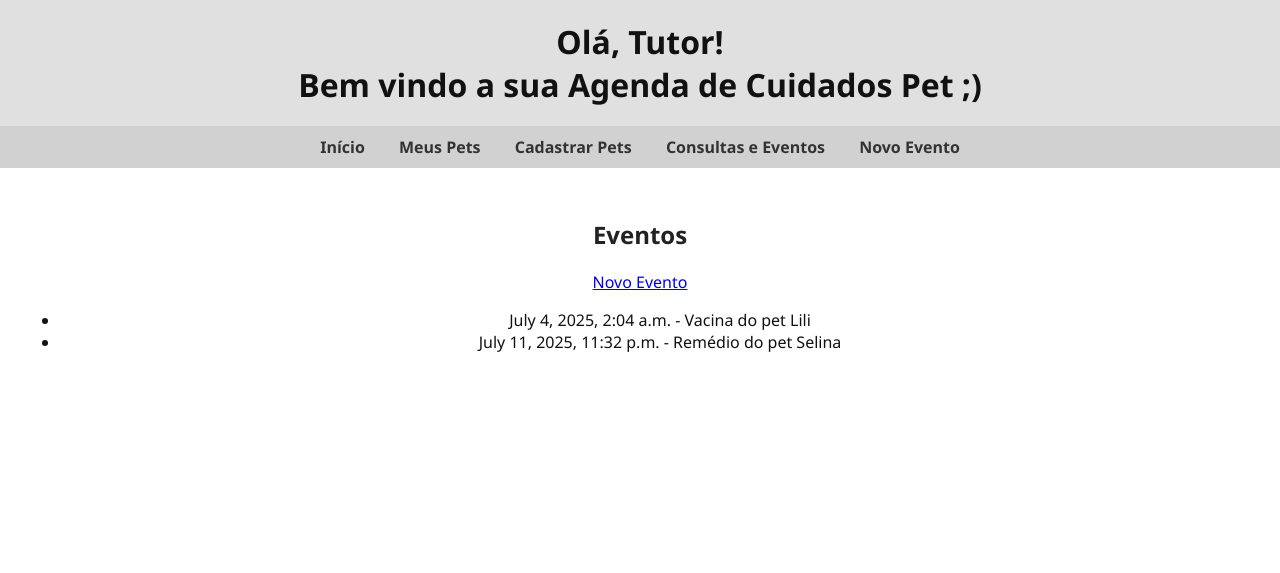
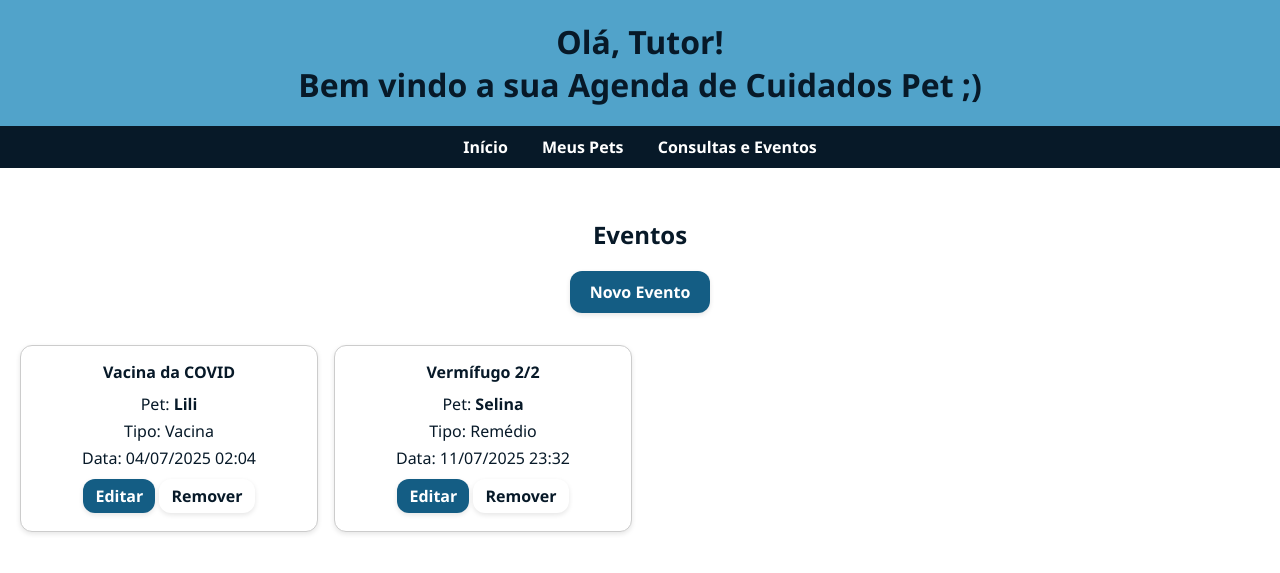
Before and after one commit to fefmatioli/agenda-cuidados-pets, a Django app: page /eventos/ in a window 1280 px wide. Shown: the top 573 px of the page. Run offline with Django 5.2, Linux system fonts and the light colour scheme; data comes from the database, SQL or seed files in the repository; both versions use the stored data as it was after the commit.

Commit message:
Alteração na exibição dos eventos, pets e troca da paleta do site

```diff
--- a/agenda/models.py
+++ b/agenda/models.py
@@ -17,9 +17,10 @@ class Evento(models.Model):
         ('remedio', 'Remédio'),
     ]
 
+    nome = models.CharField(max_length=100, blank=True)
     pet = models.ForeignKey(Pet, on_delete=models.CASCADE, related_name='eventos')
     tipo = models.CharField(max_length=20, choices=TIPOS)
     data = models.DateTimeField()
 
     def __str__(self):
-        return f'{self.get_tipo_display()} - {self.pet.nome} ({self.data})'
+        return f'{self.nome} - {self.get_tipo_display()} - {self.pet.nome} ({self.data})'
--- a/agenda/static/css/estilo.css
+++ b/agenda/static/css/estilo.css
@@ -3,11 +3,11 @@ body {
     margin: 0;
     padding: 0;
     background-color: #ffffff;
-    color: #111;
+    color: #071928;
 }
 
 header {
-    background-color: #e0e0e0;
+    background-color: #51a3ca;
     padding: 20px;
     text-align: center;
 }
@@ -18,7 +18,7 @@ header h1 {
 }
 
 nav {
-    background-color: #d1d1d1;
+    background-color: #071928;
     padding: 10px 0;
     text-align: center;
 }
@@ -26,7 +26,7 @@ nav {
 nav a {
     margin: 0 15px;
     text-decoration: none;
-    color: #333;
+    color: white;
     font-weight: bold;
 }
 
@@ -47,20 +47,77 @@ nav a:hover {
 }
 
 .card {
-    background-color: #5c6bc0;
+    background-color: #071928;
     color: white;
     padding: 20px;
-    border-radius: 15px;
+    border-radius: 16px;
     width: 200px;
     font-size: 1.1em;
 }
 
 .card h2 {
     margin: 10px 0;
+    color: white;
     font-size: 2.5em;
 }
 
 h2, h3 {
     margin-top: 30px;
-    color: #222;
+    color: #071928;
 }
+
+.create-buttom {
+    display: inline-block;
+    padding: 10px 20px;
+    background-color: #145D84;
+    color: white;
+    text-decoration: none;
+    font-weight: bold;
+    border-radius: 12px;
+    margin-bottom: 1rem;
+    box-shadow: 0 2px 5px rgba(0, 0, 0, 0.1);
+    transition: background-color 0.3s ease;
+}
+
+.create-buttom:hover {
+    background-color: #114e70;
+}
+
+.edit-buttom {
+    display: inline-block;
+    padding: 6px 12px;
+    background-color: #145D84;
+    color: white;
+    text-decoration: none;
+    font-weight: bold;
+    border-radius: 12px;
+    margin-bottom: 0.5rem;
+    box-shadow: 0 2px 5px rgba(0, 0, 0, 0.1);
+    transition: background-color 0.3s ease;
+}
+
+.edit-buttom:hover {
+    background-color: #114e70;
+}
+
+.delete-buttom {
+    display: inline-block;
+    padding: 6px 12px;
+    background-color: white;
+    color: #071928;
+    text-decoration: none;
+    font-weight: bold;
+    border-radius: 12px;
+    margin-bottom: 0.5rem;
+    box-shadow: 0 2px 5px rgba(0, 0, 0, 0.1);
+    transition: background-color 0.3s ease;
+}
+
+.delete-buttom:hover {
+    background-color: red;
+    color: white;
+}
+
+.card-buttons {
+    margin-top: 10px;
+}
--- a/agenda/templates/agenda/base.html
+++ b/agenda/templates/agenda/base.html
@@ -14,9 +14,7 @@
     <nav>
         <a href="{% url 'home' %}">Início</a>
         <a href="{% url 'listar_pets' %}">Meus Pets</a>
-        <a href="{% url 'adicionar_pet' %}">Cadastrar Pets</a>
         <a href="{% url 'listar_eventos' %}">Consultas e Eventos</a>
-        <a href="{% url 'adicionar_evento' %}">Novo Evento</a>
     </nav>
 
     <div class="container">
--- a/agenda/templates/agenda/listar_eventos.html
+++ b/agenda/templates/agenda/listar_eventos.html
@@ -1,10 +1,20 @@
 {% extends 'agenda/base.html' %}
 {% block content %}
   <h2>Eventos</h2>
-  <a href="{% url 'adicionar_evento' %}">Novo Evento</a>
-  <ul>
+  <a href="{% url 'adicionar_evento' %}" class="create-buttom">Novo Evento</a>
+
+  <div style="display: grid; grid-template-columns: repeat(auto-fill, minmax(250px, 1fr)); gap: 1rem; margin-top: 1rem;">
     {% for evento in eventos %}
-      <li>{{ evento.data }} - {{ evento.get_tipo_display }} do pet {{ evento.pet.nome }}</li>
+      <div style="border: 1px solid #ccc; border-radius: 12px; padding: 15px 15px 10px 15px; box-shadow: 0 2px 5px rgba(0,0,0,0.1); background-color: #fff;">
+        <h4 style="margin: 0 0 10px 0;">{{ evento.nome }}</h4>
+        <p style="margin: 0;">Pet: <strong>{{ evento.pet.nome }}</strong></p>
+        <p style="margin: 5px 0;">Tipo: {{ evento.get_tipo_display }}</p>
+        <p style="margin: 5px 0;">Data: {{ evento.data|date:"d/m/Y H:i" }}</p>
+        <div class="card-buttons">
+          <a href="{% url 'editar_evento' evento.id %}" class="edit-buttom" style="margin-bottom: 0.5rem;">Editar</a>
+          <a href="{% url 'remover_evento' evento.id %}" class="delete-buttom" style="margin-bottom: 0.5rem;">Remover</a>
+        </div>
+      </div>
     {% endfor %}
-  </ul>
+  </div>
 {% endblock %}
--- a/agenda/urls.py
+++ b/agenda/urls.py
@@ -9,5 +9,7 @@ urlpatterns = [
     path('pets/remover/<int:id>/', views.remover_pet, name='remover_pet'),
     path('eventos/', views.listar_eventos, name='listar_eventos'),
     path('eventos/adicionar/', views.adicionar_evento, name='adicionar_evento'),
+    path('eventos/editar/<int:id>/', views.editar_evento, name='editar_evento'),
+    path('eventos/remover/<int:id>/', views.remover_evento, name='remover_evento'),
     path('buscar/', views.buscar, name='buscar'),
 ]
--- a/agenda/views.py
+++ b/agenda/views.py
@@ -46,6 +46,19 @@ def adicionar_evento(request):
         return redirect('listar_eventos')
     return render(request, 'agenda/form_evento.html', {'form': form})
 
+def editar_evento(request, id):
+    evento = get_object_or_404(Evento, pk=id)
+    form = EventoForm(request.POST or None, instance=evento)
+    if form.is_valid():
+        form.save()
+        return redirect('listar_eventos')
+    return render(request, 'agenda/form_evento.html', {'form': form})
+
+def remover_evento(request, id):
+    evento = get_object_or_404(Evento, pk=id)
+    evento.delete()
+    return redirect('listar_eventos')
+
 def buscar(request):
     termo = request.GET.get('q', '')
     pets = Pet.objects.filter(nome__icontains=termo)
```
Also changed, not shown: agenda/templates/agenda/home.html (+16 -8 lines), agenda/templates/agenda/listar_pets.html (+22 -9 lines), agenda/migrations/0002_alter_evento_data.py (added), agenda/migrations/0003_evento_nome.py (added), db.sqlite3, media/pets/Blue_Capybara_Logo_2.png (added), media/pets/Imagem_do_WhatsApp_de_2025-06-25_às_23.17.54_d88c433e.jpg (added), media/pets/imagem_2025-06-29_005941484.png (added).
